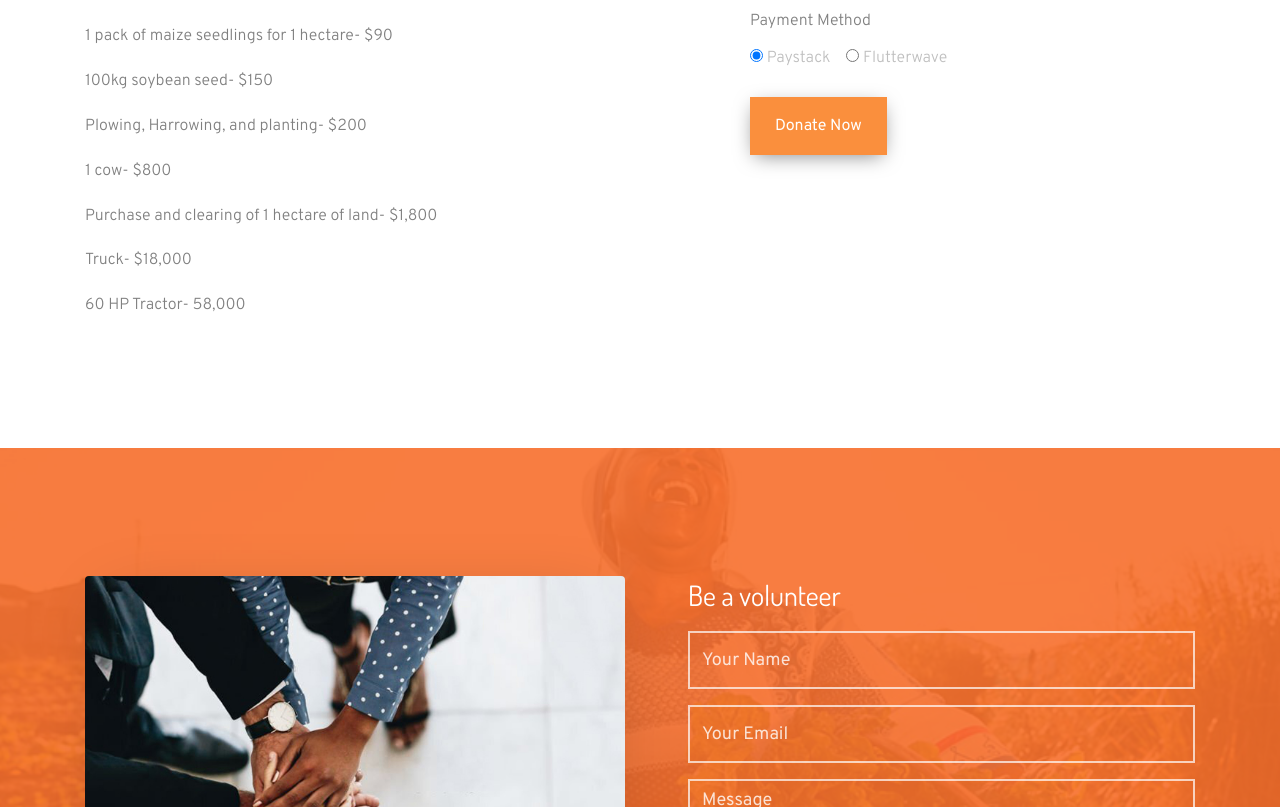
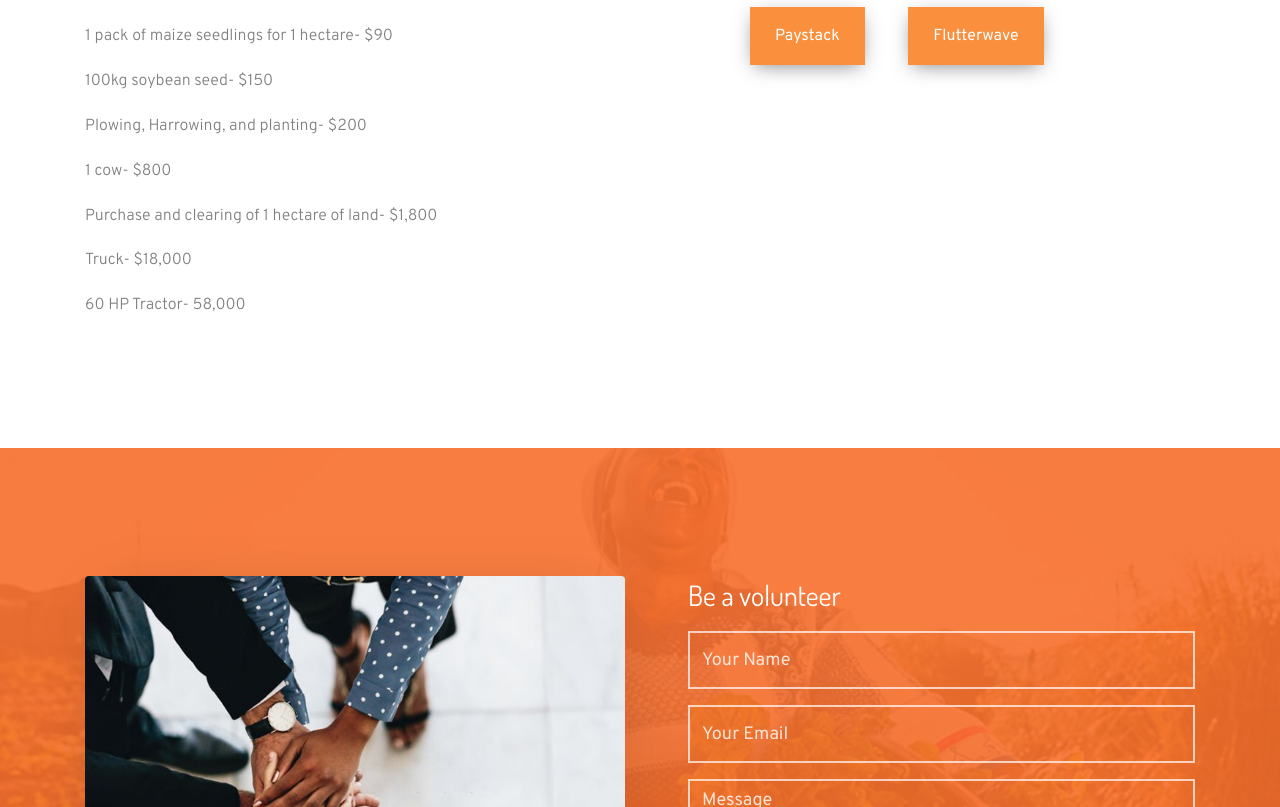
Before and after one commit to joestackss/BSACAG, a plain HTML site: page donate.html in a window 1280 px wide. Shown: the part 1248-2055 px from the top of the page. Drawn offline with Linux system fonts and the light colour scheme; some packages are replaced by stand-ins of ours; no server answers; files whose address does not match are found by name.

Commit message:
donatelink

```diff
--- a/donate.html
+++ b/donate.html
@@ -205,7 +205,7 @@
                       </div>
                     </div>
                   </div>
-                  <div class="col-md-12">
+                  <!-- <div class="col-md-12">
                     <div class="form-group">
                       <label for="name">Payment Method</label>
                       <div class="d-lg-flex">
@@ -242,16 +242,30 @@
                         </a>
                       </div>
                     </div>
-                  </div>
-                  <div class="col-md-12">
+                  </div> -->
+                  <div class="col-md-4">
                     <div class="form-group">
                       <input
                         type="submit"
-                        value="Donate Now"
+                        value="Paystack"
                         class="btn btn-secondary py-3 px-4"
                       />
                     </div>
                   </div>
+                  <a
+                    href="https://flutterwave.com/donate/fhpydtemfw6o"
+                    target="_blank"
+                  >
+                    <div class="col-md-4">
+                      <div>
+                        <input
+                          type="button"
+                          value="Flutterwave"
+                          class="btn btn-secondary py-3 px-4"
+                        />
+                      </div>
+                    </div>
+                  </a>
                 </div>
               </form>
             </div>
```
